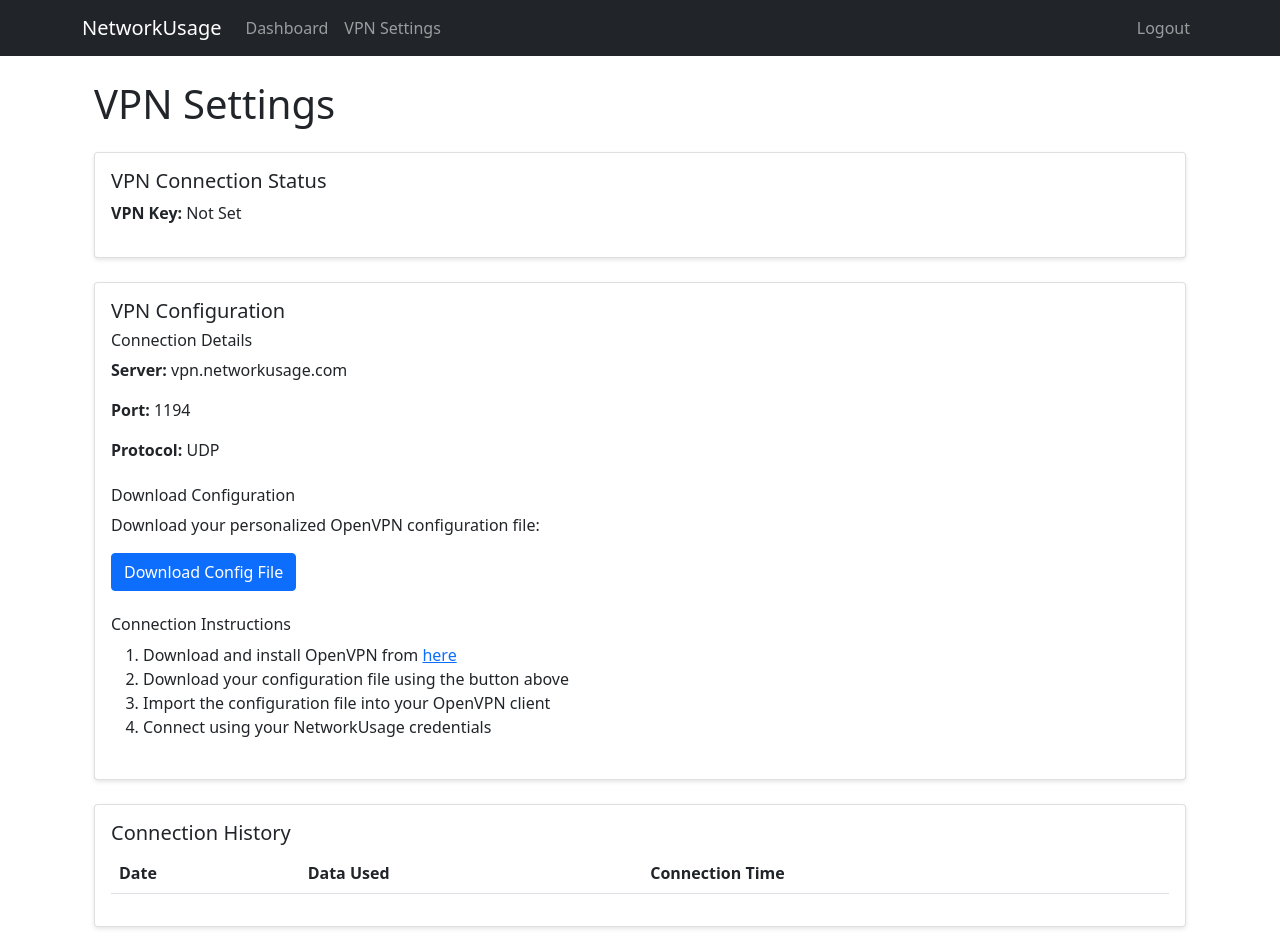
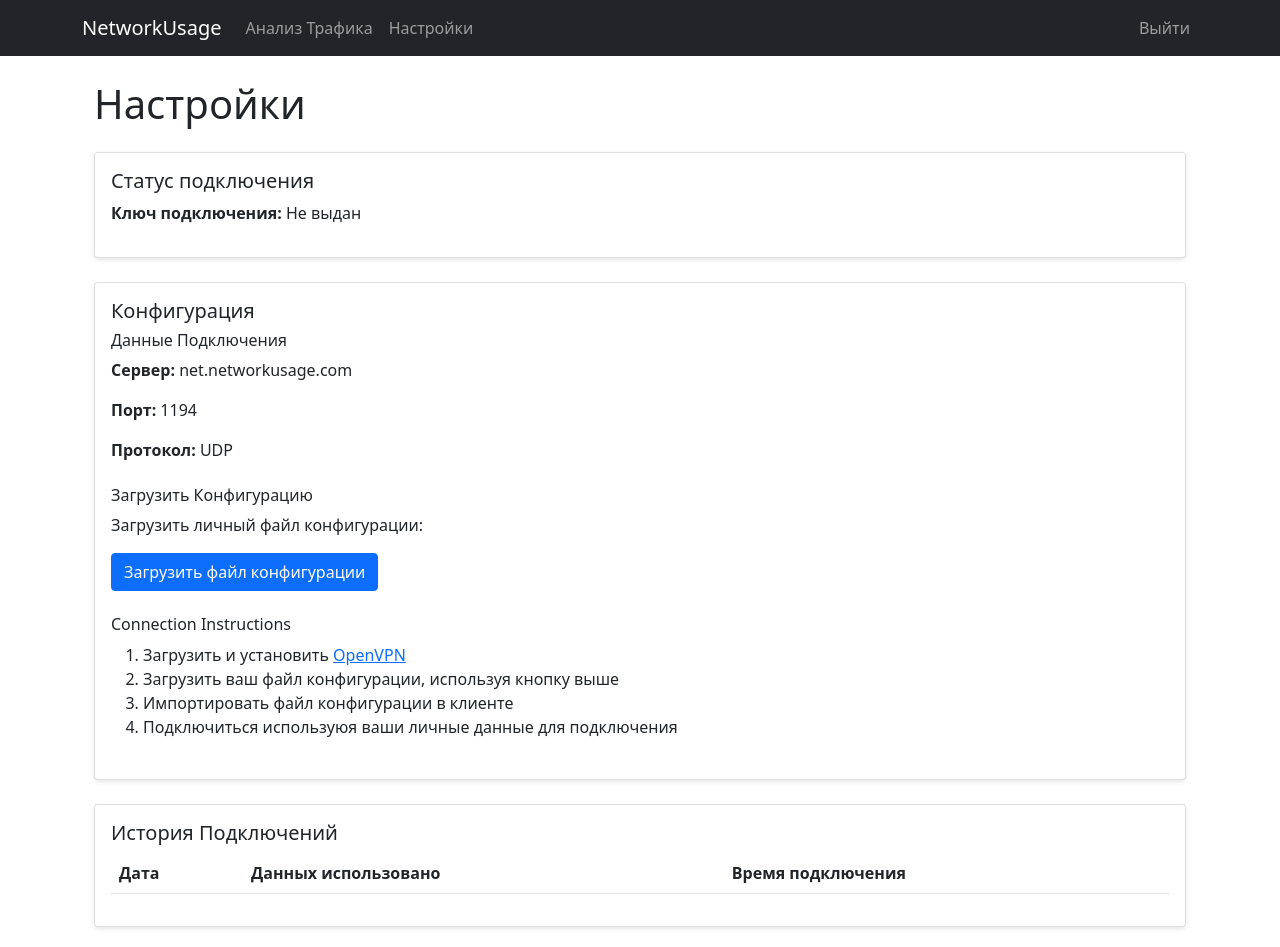
Before and after one commit to FranChesK0/tmp-netusage-as, a Flask app: page /user/vpn in a window 1280 px wide. Run offline with Flask 3, Linux system fonts and the light colour scheme; the visitor is signed in with stand-in values (Sample User, id 1); data that the repository does not hold is empty; some libraries are stand-ins or nearby versions.

Commit message:
translate

```diff
--- a/app/templates/admin/create_user.html
+++ b/app/templates/admin/create_user.html
@@ -6,7 +6,7 @@
         <div class="col-md-6 offset-md-3">
             <div class="card">
                 <div class="card-header">
-                    <h3 class="card-title">Create New User</h3>
+                    <h3 class="card-title">Создать Нового Пользователя</h3>
                 </div>
                 <div class="card-body">
                     <form method="POST">
@@ -38,7 +38,7 @@
                         </div>
                         <div class="d-grid gap-2">
                             {{ form.submit(class="btn btn-primary") }}
-                            <a href="{{ url_for('admin.dashboard') }}" class="btn btn-secondary">Cancel</a>
+                            <a href="{{ url_for('admin.dashboard') }}" class="btn btn-secondary">Отмена</a>
                         </div>
                     </form>
                 </div>
--- a/app/templates/admin/edit_user.html
+++ b/app/templates/admin/edit_user.html
@@ -6,7 +6,7 @@
         <div class="col-md-8">
             <div class="card">
                 <div class="card-header">
-                    <h1 class="text-center">Edit User</h1>
+                    <h1 class="text-center">Изменение Данных Пользователя</h1>
                 </div>
                 <div class="card-body">
                     <form method="post" novalidate>
@@ -28,7 +28,7 @@
                         <div class="mb-3">
                             {{ form.password.label(class="form-label") }}
                             {{ form.password(class="form-control") }}
-                            <small class="form-text text-muted">Leave empty to keep current password</small>
+                            <small class="form-text text-muted">Оставьте пустым для сохранения предыдущего пароля</small>
                             {% for error in form.password.errors %}
                                 <span class="text-danger">{{ error }}</span>
                             {% endfor %}
@@ -39,7 +39,7 @@
                         </div>
                         <div class="d-grid gap-2">
                             {{ form.submit(class="btn btn-primary") }}
-                            <a href="{{ url_for('admin.users') }}" class="btn btn-secondary">Cancel</a>
+                            <a href="{{ url_for('admin.users') }}" class="btn btn-secondary">Отмена</a>
                         </div>
                     </form>
                 </div>
--- a/app/templates/auth/login.html
+++ b/app/templates/auth/login.html
@@ -5,7 +5,7 @@
         <div class="col-md-6">
             <div class="card">
                 <div class="card-header">
-                    <h1 class="text-center">Sign In</h1>
+                    <h1 class="text-center">Вход</h1>
                 </div>
                 <div class="card-body">
                     <form action="" method="post" novalidate>
@@ -34,7 +34,7 @@
                     </form>
                 </div>
                 <div class="card-footer text-center">
-                    <p>New User? <a href="{{ url_for('auth.register') }}">Click to Register!</a></p>
+                    <p>Новый пользователь? <a href="{{ url_for('auth.register') }}">Нажмите для регистрации!</a></p>
                 </div>
             </div>
         </div>
--- a/app/templates/auth/register.html
+++ b/app/templates/auth/register.html
@@ -5,7 +5,7 @@
         <div class="col-md-6">
             <div class="card">
                 <div class="card-header">
-                    <h1 class="text-center">Register</h1>
+                    <h1 class="text-center">Регистрация</h1>
                 </div>
                 <div class="card-body">
                     <form action="" method="post" novalidate>
@@ -44,7 +44,7 @@
                     </form>
                 </div>
                 <div class="card-footer text-center">
-                    <p>Already have an account? <a href="{{ url_for('auth.login') }}">Click to Login!</a></p>
+                    <p>Уже есть аккаунт? <a href="{{ url_for('auth.login') }}">Нажмите для входа!</a></p>
                 </div>
             </div>
         </div>
--- a/app/templates/base.html
+++ b/app/templates/base.html
@@ -20,17 +20,17 @@
                     {% if current_user.is_authenticated %}
                         {% if current_user.is_admin %}
                             <li class="nav-item">
-                                <a class="nav-link" href="{{ url_for('admin.dashboard') }}">Dashboard</a>
+                                <a class="nav-link" href="{{ url_for('admin.dashboard') }}">Анализ Трафика</a>
                             </li>
                             <li class="nav-item">
-                                <a class="nav-link" href="{{ url_for('admin.users') }}">Manage Users</a>
+                                <a class="nav-link" href="{{ url_for('admin.users') }}">Управление Пользователями</a>
                             </li>
                         {% else %}
                             <li class="nav-item">
-                                <a class="nav-link" href="{{ url_for('user.dashboard') }}">Dashboard</a>
+                                <a class="nav-link" href="{{ url_for('user.dashboard') }}">Анализ Трафика</a>
                             </li>
                             <li class="nav-item">
-                                <a class="nav-link" href="{{ url_for('user.vpn') }}">VPN Settings</a>
+                                <a class="nav-link" href="{{ url_for('user.vpn') }}">Настройки</a>
                             </li>
                         {% endif %}
                     {% endif %}
@@ -38,14 +38,14 @@
                 <ul class="navbar-nav">
                     {% if current_user.is_authenticated %}
                         <li class="nav-item">
-                            <a class="nav-link" href="{{ url_for('auth.logout') }}">Logout</a>
+                            <a class="nav-link" href="{{ url_for('auth.logout') }}">Выйти</a>
                         </li>
                     {% else %}
                         <li class="nav-item">
-                            <a class="nav-link" href="{{ url_for('auth.login') }}">Login</a>
+                            <a class="nav-link" href="{{ url_for('auth.login') }}">Войти</a>
                         </li>
                         <li class="nav-item">
-                            <a class="nav-link" href="{{ url_for('auth.register') }}">Register</a>
+                            <a class="nav-link" href="{{ url_for('auth.register') }}">Зарегестрироваться</a>
                         </li>
                     {% endif %}
                 </ul>
--- a/app/templates/user/vpn.html
+++ b/app/templates/user/vpn.html
@@ -2,15 +2,15 @@
 
 {% block content %}
 <div class="container">
-    <h1 class="mb-4">VPN Settings</h1>
+    <h1 class="mb-4">Настройки</h1>
 
     <!-- VPN Status -->
     <div class="card mb-4">
         <div class="card-body">
-            <h5 class="card-title">VPN Connection Status</h5>
+            <h5 class="card-title">Статус подключения</h5>
             <div class="row">
                 <div class="col-md-6">
-                    <p><strong>VPN Key:</strong> {{ current_user.vpn_key or 'Not Set' }}</p>
+                    <p><strong>Ключ подключения:</strong> {{ current_user.vpn_key or 'Не выдан' }}</p>
                 </div>
             </div>
         </div>
@@ -19,27 +19,27 @@
     <!-- VPN Configuration -->
     <div class="card mb-4">
         <div class="card-body">
-            <h5 class="card-title">VPN Configuration</h5>
+            <h5 class="card-title">Конфигурация</h5>
             <div class="mb-4">
-                <h6>Connection Details</h6>
-                <p><strong>Server:</strong> vpn.networkusage.com</p>
-                <p><strong>Port:</strong> 1194</p>
-                <p><strong>Protocol:</strong> UDP</p>
+                <h6>Данные Подключения</h6>
+                <p><strong>Сервер:</strong> net.networkusage.com</p>
+                <p><strong>Порт:</strong> 1194</p>
+                <p><strong>Протокол:</strong> UDP</p>
             </div>
 
             <div class="mb-4">
-                <h6>Download Configuration</h6>
-                <p>Download your personalized OpenVPN configuration file:</p>
-                <a href="#" class="btn btn-primary">Download Config File</a>
+                <h6>Загрузить Конфигурацию</h6>
+                <p>Загрузить личный файл конфигурации:</p>
+                <a href="#" class="btn btn-primary">Загрузить файл конфигурации</a>
             </div>
 
             <div class="mb-4">
                 <h6>Connection Instructions</h6>
                 <ol>
-                    <li>Download and install OpenVPN from <a href="https://openvpn.net/community-downloads/" target="_blank">here</a></li>
-                    <li>Download your configuration file using the button above</li>
-                    <li>Import the configuration file into your OpenVPN client</li>
-                    <li>Connect using your NetworkUsage credentials</li>
+                    <li>Загрузить и установить <a href="https://openvpn.net/community-downloads/" target="_blank">OpenVPN</a></li>
+                    <li>Загрузить ваш файл конфигурации, используя кнопку выше</li>
+                    <li>Импортировать файл конфигурации в клиенте</li>
+                    <li>Подключиться используюя ваши личные данные для подключения</li>
                 </ol>
             </div>
         </div>
@@ -48,7 +48,7 @@
     <!-- Usage History -->
     <div class="card">
         <div class="card-body">
-            <h5 class="card-title">Connection History</h5>
+            <h5 class="card-title">История Подключений</h5>
             <div id="connectionHistory"></div>
         </div>
     </div>
@@ -68,9 +68,9 @@
             const thead = document.createElement('thead');
             thead.innerHTML = `
                 <tr>
-                    <th>Date</th>
-                    <th>Data Used</th>
-                    <th>Connection Time</th>
+                    <th>Дата</th>
+                    <th>Данных использовано</th>
+                    <th>Время подключения</th>
                 </tr>
             `;
             table.appendChild(thead);
@@ -81,8 +81,8 @@
                 const row = document.createElement('tr');
                 row.innerHTML = `
                     <td>${record.timestamp}</td>
-                    <td>${record.data_used.toFixed(2)} MB</td>
-                    <td>${record.connection_time} minutes</td>
+                    <td>${record.data_used.toFixed(2)} МБ</td>
+                    <td>${record.connection_time} минут</td>
                 `;
                 tbody.appendChild(row);
             });
--- a/app/user/routes.py
+++ b/app/user/routes.py
@@ -1,63 +1,87 @@
-from flask import render_template, flash, jsonify
-from flask_login import login_required, current_user
-from app import db
-from app.user import bp
-from app.models import UsageRecord
 import json
 from datetime import datetime, timedelta
 
-@bp.route('/dashboard')
+from flask import flash, jsonify, render_template
+from flask_login import current_user, login_required
+
+from app import db
+from app.models import UsageRecord
+from app.user import bp
+
+
+@bp.route("/dashboard")
 @login_required
 def dashboard():
     # Get user's total usage
-    total_usage = db.session.query(
-        db.func.sum(UsageRecord.data_used)
-    ).filter(UsageRecord.user_id == current_user.id).scalar() or 0
+    total_usage = (
+        db.session.query(db.func.sum(UsageRecord.data_used))
+        .filter(UsageRecord.user_id == current_user.id)
+        .scalar()
+        or 0
+    )
 
     # Get usage over time
-    usage_data = db.session.query(
-        UsageRecord.timestamp,
-        db.func.sum(UsageRecord.data_used).label('total_data')
-    ).filter(UsageRecord.user_id == current_user.id).group_by(
-        db.func.date(UsageRecord.timestamp)
-    ).order_by(UsageRecord.timestamp).all()
+    usage_data = (
+        db.session.query(
+            UsageRecord.timestamp, db.func.sum(UsageRecord.data_used).label("total_data")
+        )
+        .filter(UsageRecord.user_id == current_user.id)
+        .group_by(db.func.date(UsageRecord.timestamp))
+        .order_by(UsageRecord.timestamp)
+        .all()
+    )
 
     dates = [str(record.timestamp.date()) for record in usage_data]
     values = [float(record.total_data) for record in usage_data]
 
     # Get recent connections
-    recent_connections = UsageRecord.query.filter_by(
-        user_id=current_user.id
-    ).order_by(UsageRecord.timestamp.desc()).limit(5).all()
+    recent_connections = (
+        UsageRecord.query.filter_by(user_id=current_user.id)
+        .order_by(UsageRecord.timestamp.desc())
+        .limit(5)
+        .all()
+    )
 
-    return render_template('user/dashboard.html',
-                         title='My Dashboard',
-                         total_usage=total_usage,
-                         dates=json.dumps(dates),
-                         values=json.dumps(values),
-                         recent_connections=recent_connections)
+    return render_template(
+        "user/dashboard.html",
+        title="Анализ Тарфика",
+        total_usage=total_usage,
+        dates=json.dumps(dates),
+        values=json.dumps(values),
+        recent_connections=recent_connections,
+    )
 
-@bp.route('/vpn')
+
+@bp.route("/vpn")
 @login_required
 def vpn():
-    return render_template('user/vpn.html', title='VPN Settings')
+    return render_template("user/vpn.html", title="VPN Settings")
 
-@bp.route('/api/usage_history')
+
+@bp.route("/api/usage_history")
 @login_required
 def usage_history():
     # Get usage history for the last 30 days
     thirty_days_ago = datetime.utcnow() - timedelta(days=30)
-    usage_data = db.session.query(
-        UsageRecord.timestamp,
-        UsageRecord.data_used,
-        UsageRecord.connection_time
-    ).filter(
-        UsageRecord.user_id == current_user.id,
-        UsageRecord.timestamp >= thirty_days_ago
-    ).order_by(UsageRecord.timestamp.desc()).all()
+    usage_data = (
+        db.session.query(
+            UsageRecord.timestamp, UsageRecord.data_used, UsageRecord.connection_time
+        )
+        .filter(
+            UsageRecord.user_id == current_user.id,
+            UsageRecord.timestamp >= thirty_days_ago,
+        )
+        .order_by(UsageRecord.timestamp.desc())
+        .all()
+    )
 
-    return jsonify([{
-        'timestamp': record.timestamp.strftime('%Y-%m-%d %H:%M:%S'),
-        'data_used': float(record.data_used),
-        'connection_time': record.connection_time
-    } for record in usage_data])
+    return jsonify(
+        [
+            {
+                "timestamp": record.timestamp.strftime("%Y-%m-%d %H:%M:%S"),
+                "data_used": float(record.data_used),
+                "connection_time": record.connection_time,
+            }
+            for record in usage_data
+        ]
+    )
```
Also changed, not shown: app/admin/forms.py (+10 -8 lines), app/admin/routes.py (+83 -53 lines), app/auth/forms.py (+16 -12 lines), app/auth/routes.py (+21 -17 lines), app/templates/admin/dashboard.html (+11 -12 lines), app/templates/admin/users.html (+7 -7 lines), app/templates/user/dashboard.html (+15 -15 lines).
